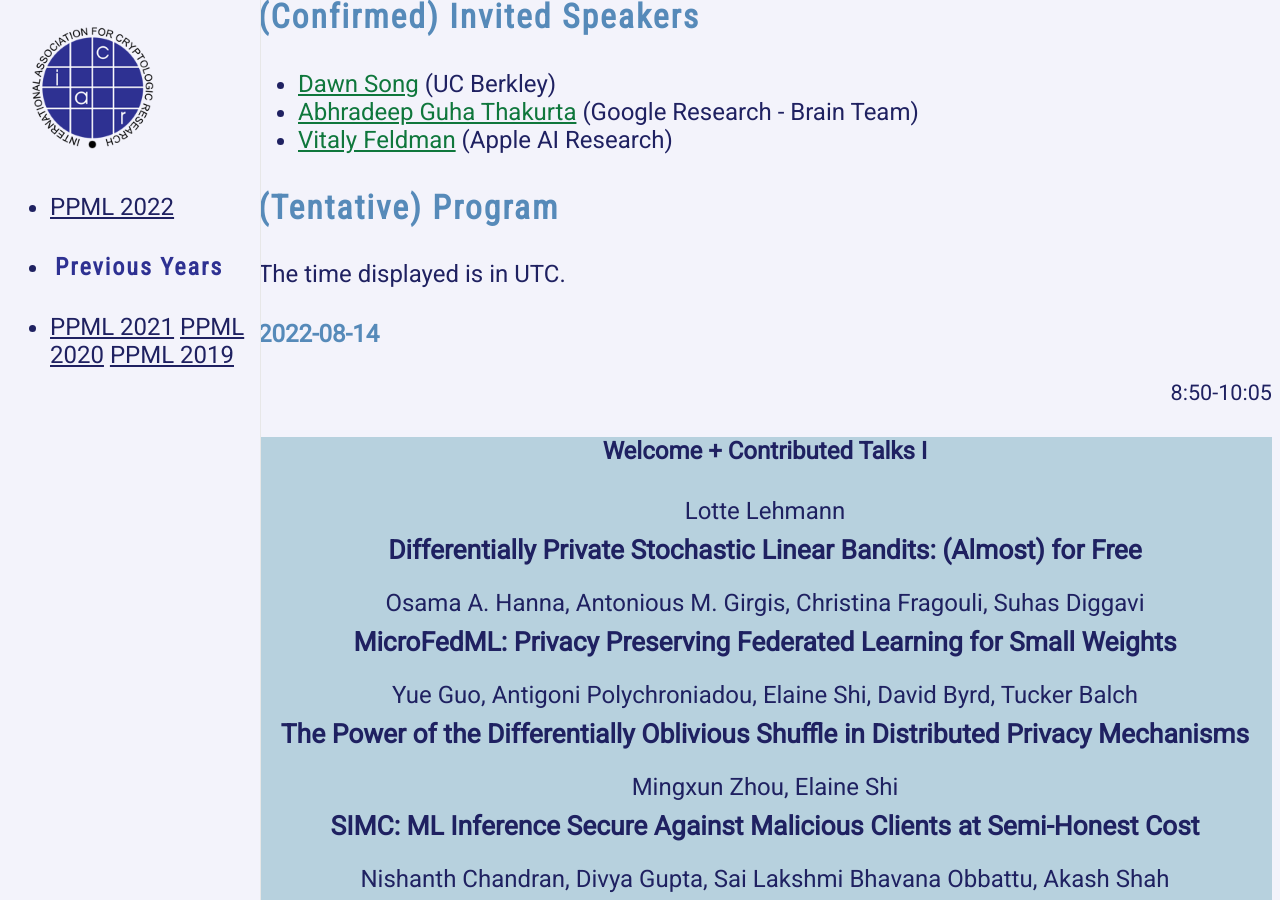
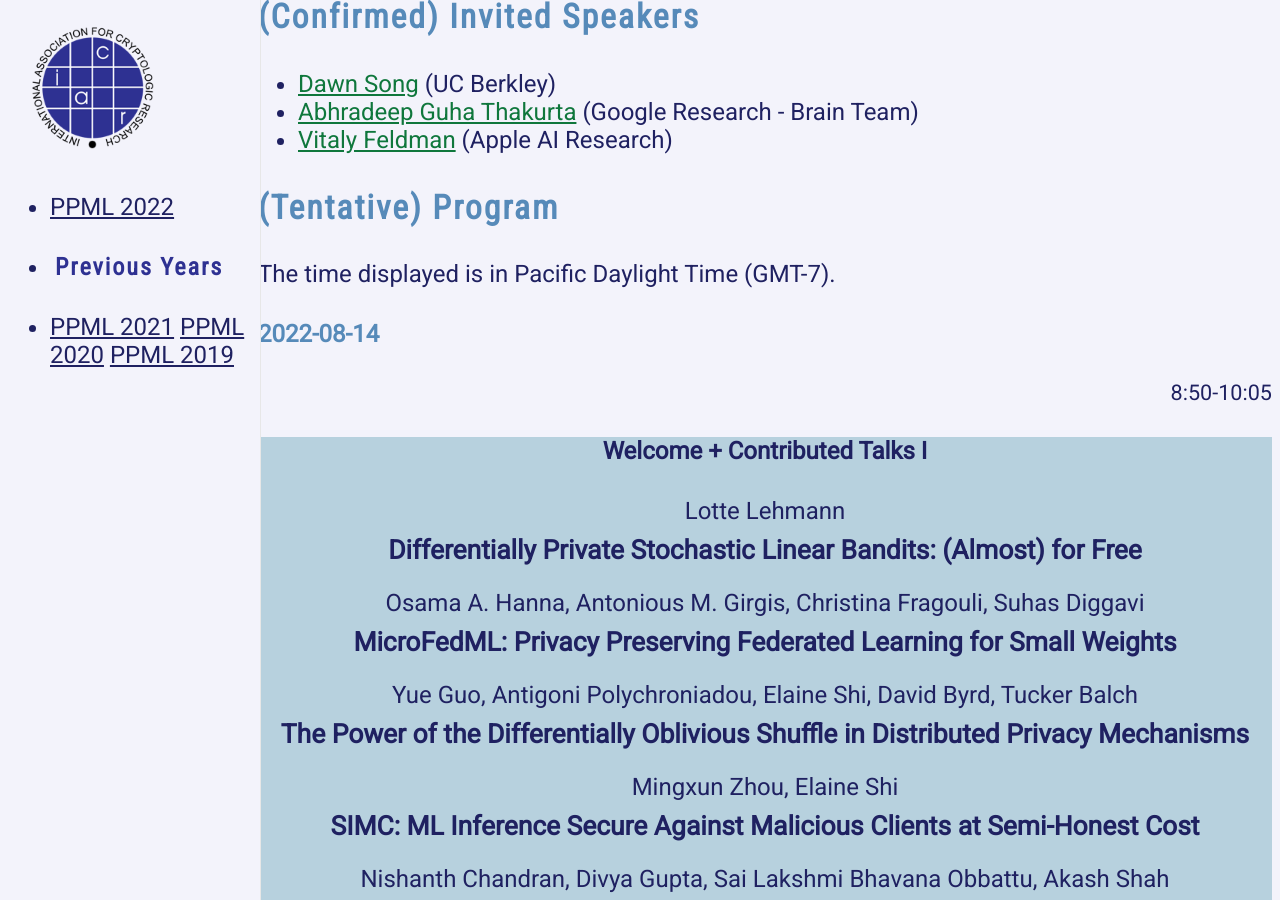
Before and after one commit to Crypto-PPML/Crypto-PPML.github.io, a Jekyll site: the page built from 2022/index.markdown, in a window 1280 px wide and 900 px high, scrolled down 1341 px. Built offline with Jekyll 4.4.1, drawn with Linux system fonts in a browser that asks for light colours; nearby versions of some CDN libraries; a style sheet for code colours, icons or effects is not loaded.

Commit message:
Update index.markdown

```diff
--- a/2022/index.markdown
+++ b/2022/index.markdown
@@ -41,7 +41,7 @@ The workshop will be in-person.
 
 ### (Tentative) Program
 
-The time displayed is in UTC.
+The time displayed is in Pacific Daylight Time (GMT-7).
 
 
 <div markdown="0">
```
